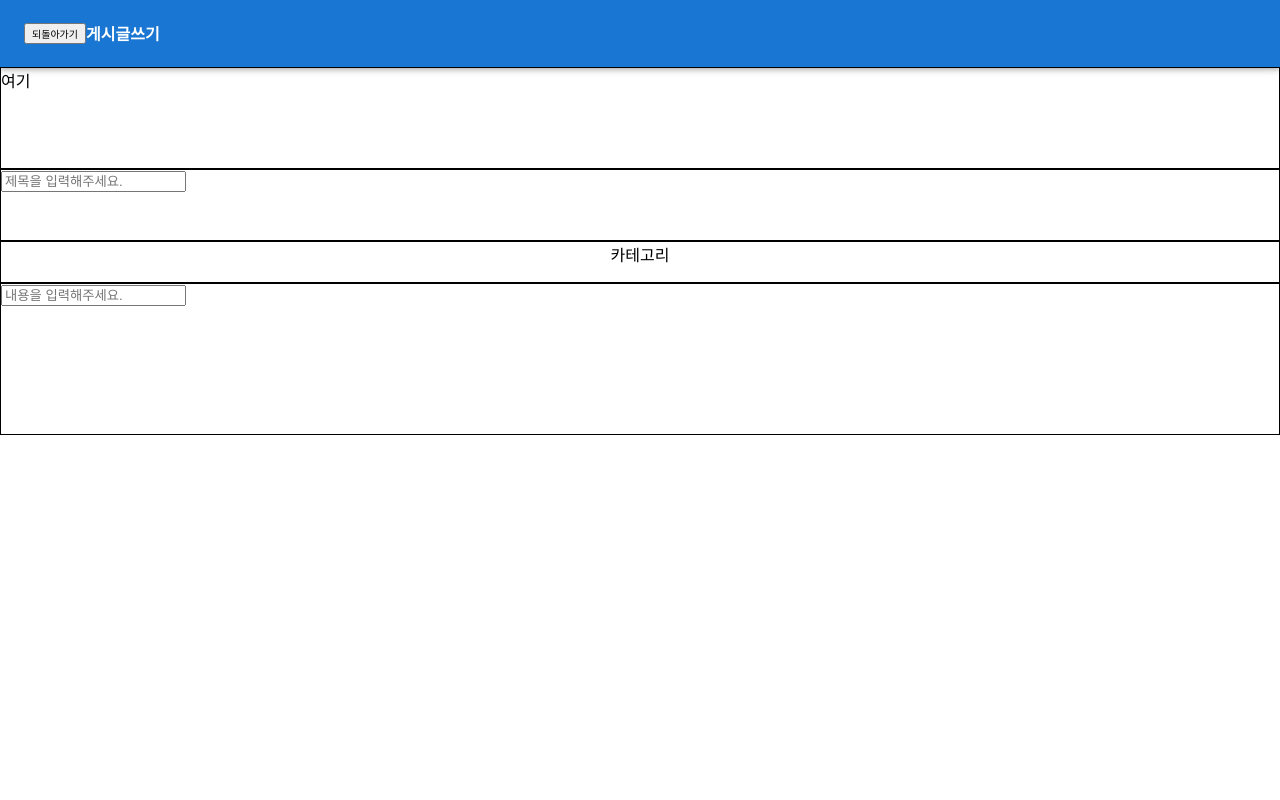
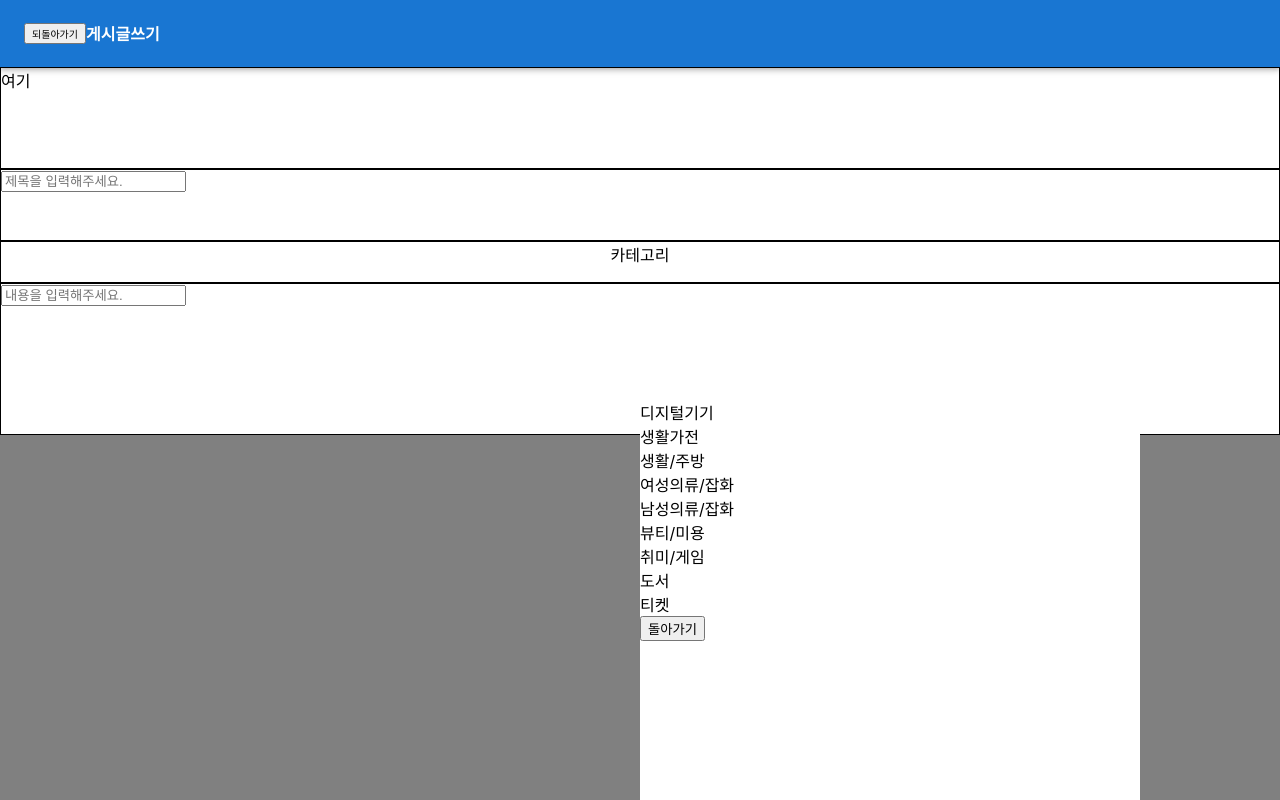
Before and after one commit to dudgns5845/Final_Project_FE, a React (Create React App) app in the folder final_project/: page /postpage in a window 1280 px wide. Both pictures are taken after a click on the element "카테고리". Built offline with nearby package versions, Linux system fonts and the light colour scheme.

Commit message:
#1 feat 모달 기능 구현

```diff
--- a/final_project/src/pages/PostPage.js
+++ b/final_project/src/pages/PostPage.js
@@ -10,7 +10,7 @@ export default function PostPage() {
   const [imgState, setImgState] = useState([]);
   const [titleState, setTitleState] = useState("");
   const [contentState, setContentState] = useState("");
-  const [modalState, setModalState] = useState(false);
+  const [open, setOpen] = useState(false);
   const AddImage = (e) => {
     const imgSelectList = e.target.files;
     const imgUploadList = [...imgState];
@@ -31,8 +31,7 @@ export default function PostPage() {
     console.log(contentState);
   };
   const OpenModal = () => {
-    setModalState(true);
-    console.log(modalState);
+    setOpen(true);
   };
   return (
     <>
@@ -96,6 +95,29 @@ export default function PostPage() {
           placeholder="내용을 입력해주세요."
         />
       </div>
+      <Modal
+        visible={open}
+        closeModal={() => {
+          setOpen(false);
+        }}
+      >
+        <div>디지털기기</div>
+        <div>생활가전</div>
+        <div>생활/주방</div>
+        <div>여성의류/잡화</div>
+        <div>남성의류/잡화</div>
+        <div>뷰티/미용</div>
+        <div>취미/게임</div>
+        <div>도서</div>
+        <div>티켓</div>
+        <button
+          onClick={() => {
+            setOpen(false);
+          }}
+        >
+          돌아가기
+        </button>
+      </Modal>
     </>
   );
 }
```
